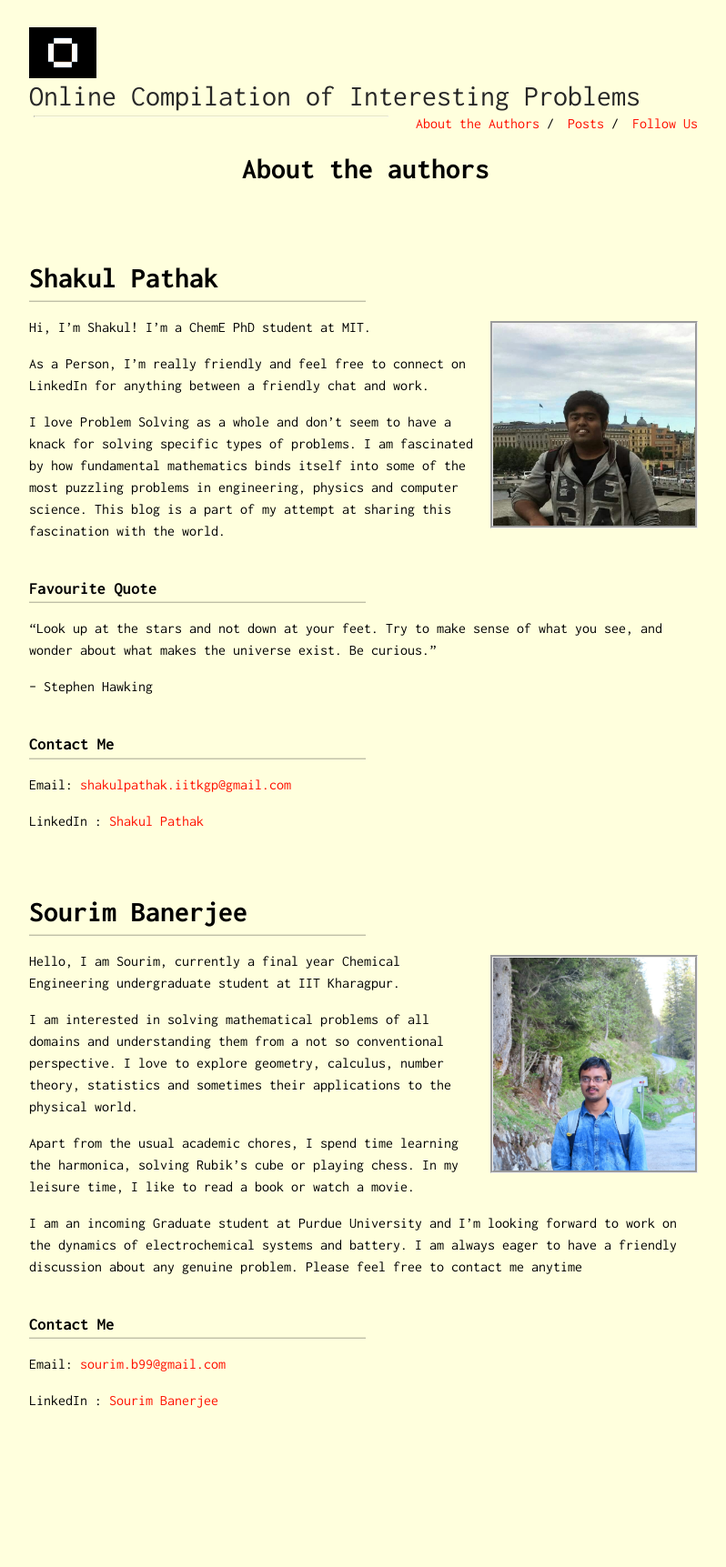
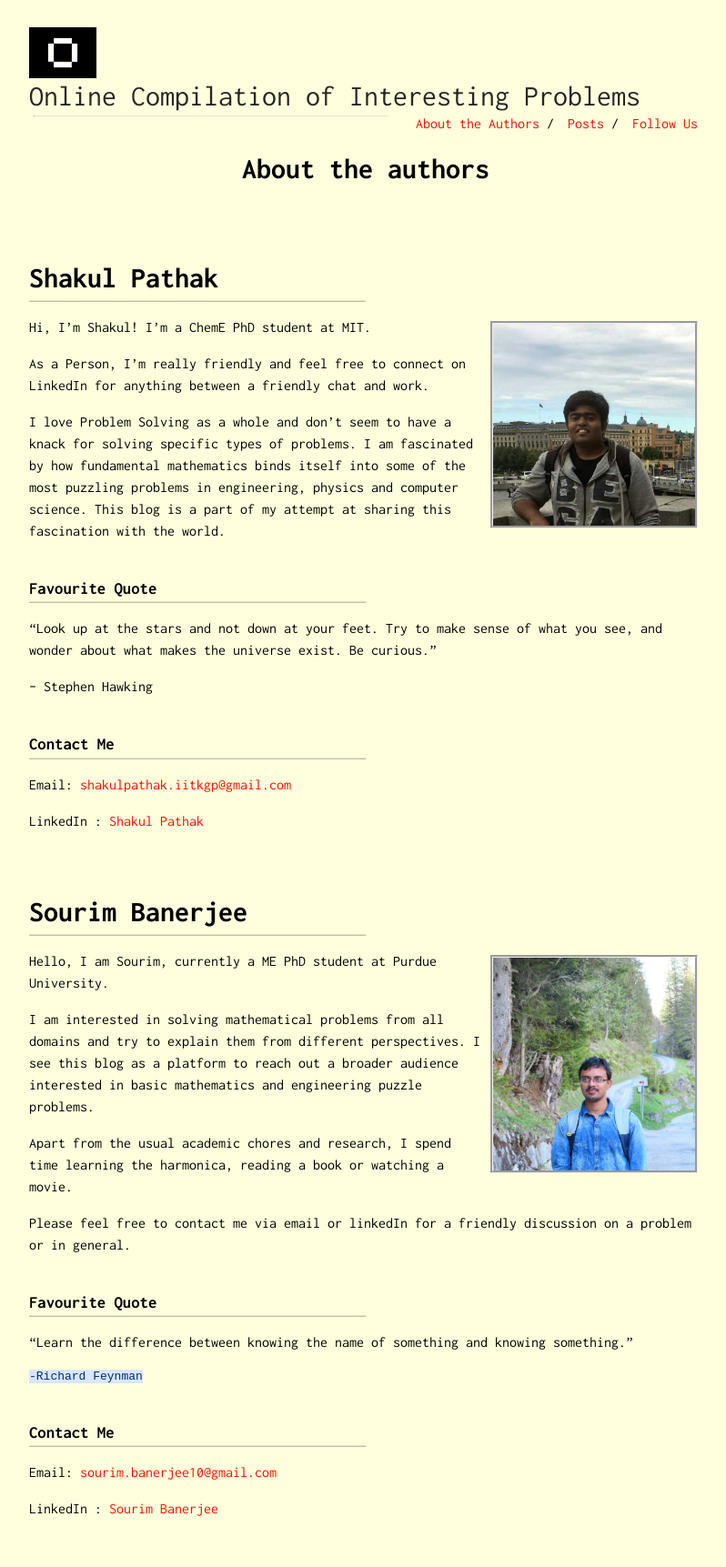
Before and after one commit to Oscuro-Phoenix/math-for-fun, a Jekyll site: the page built from about.md, in a window 1280 px wide. Shown: the whole page at 91% size, without its empty margins (238-1036 px from the left). Built offline with Jekyll 4.4.1, drawn with Linux system fonts in a browser that asks for light colours; before the commit the page ends 1604 px from its top, so only the background shows below that.

Commit message:
Update about.md

```diff
--- a/about.md
+++ b/about.md
@@ -30,17 +30,22 @@ LinkedIn : [Shakul Pathak](https://www.linkedin.com/in/shakul-pathak/)
 
 <img class="profile-picture" src="../assets/profile2.jpeg" style="width:30%;border-style:groove">
 
-Hello, I am Sourim, currently a final year Chemical Engineering undergraduate student at IIT Kharagpur.
+Hello, I am Sourim, currently a ME PhD student at Purdue University.
 
-I am interested in solving mathematical problems of all domains and understanding them from a not so conventional perspective. I love to explore geometry, calculus, number theory, statistics and sometimes their applications to the physical world.
+I am interested in solving mathematical problems from all domains and try to explain them from different perspectives. I see this blog as a platform to reach out a broader audience interested in basic mathematics and engineering puzzle problems.
 
-Apart from the usual academic chores, I spend time learning the harmonica, solving Rubik's cube or playing chess. In my leisure time, I like to read a book or watch a movie.
+Apart from the usual academic chores and research, I spend time learning the harmonica, reading a book or watching a movie.
 
-I am an incoming Graduate student at Purdue University and I'm looking forward to work on the dynamics of electrochemical systems and battery. I am always eager to have a friendly discussion about any genuine problem. Please feel free to contact me anytime
+Please feel free to contact me via email or linkedIn for a friendly discussion on a problem or in general.
 
+### Favourite Quote
+
+“Learn the difference between knowing the name of something and knowing something.”
+
+    -Richard Feynman
 
 ### Contact Me
-Email: [sourim.b99@gmail.com](mailto:sourim.b99@gmail.com)
+Email: [sourim.banerjee10@gmail.com](mailto:sourim.banerjee10@gmail.com)
 
 
 LinkedIn : [Sourim Banerjee](https://www.linkedin.com/in/sourim-banerjee10/)
```
